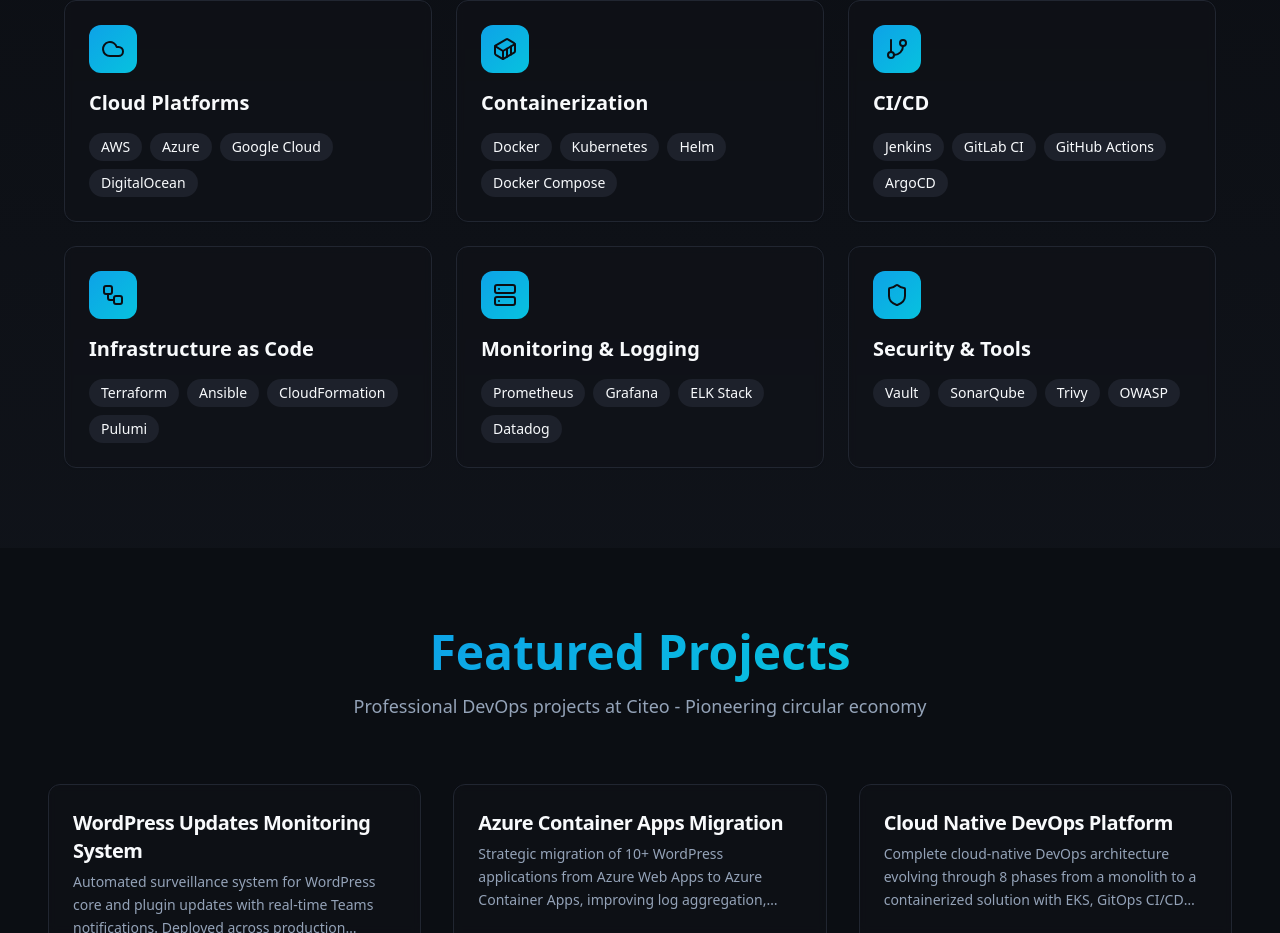
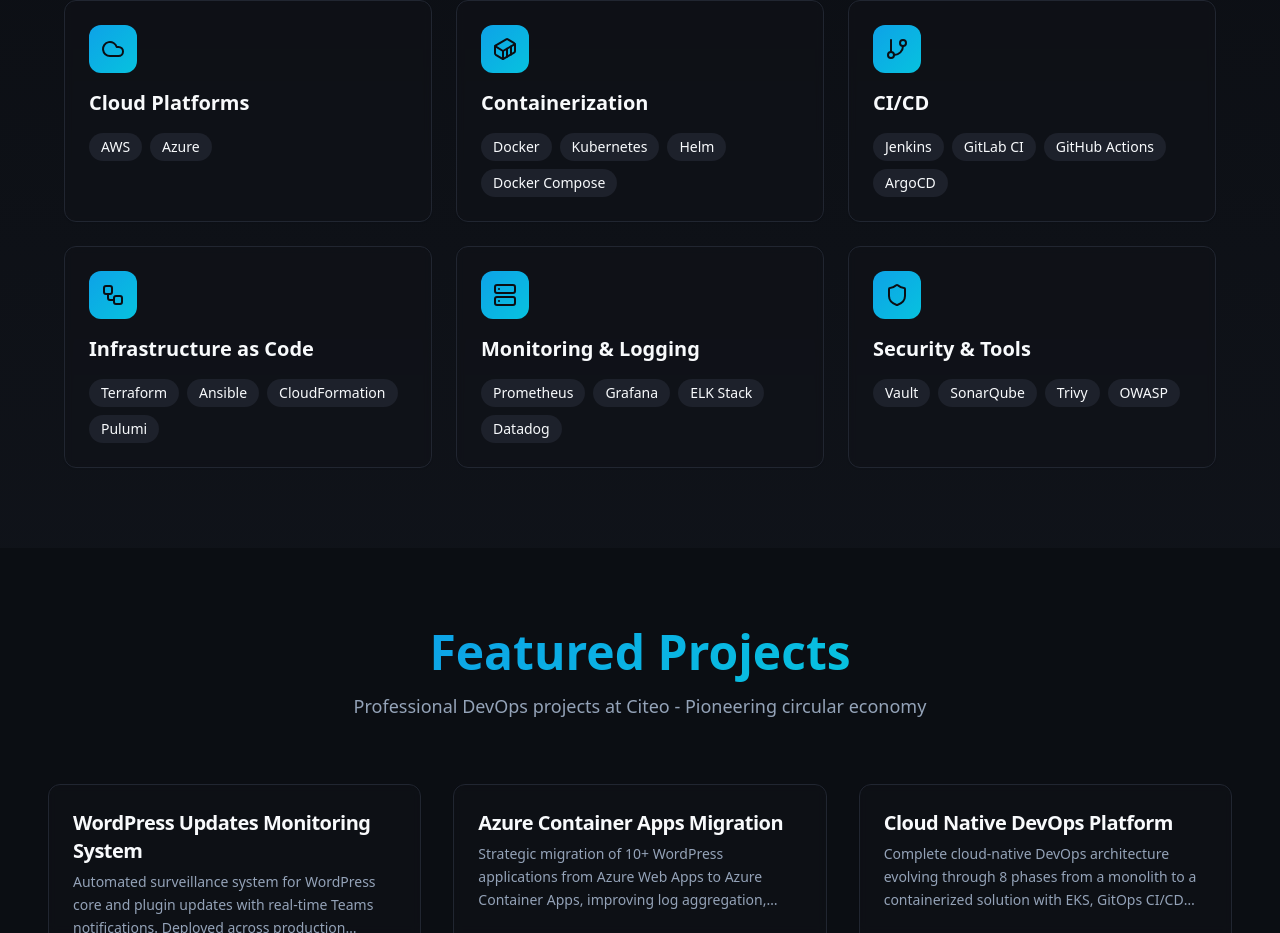
Before and after one commit to hachimmm/portfolio-hachim, a React (Vite) app: page / in a window 1280 px wide. Shown: the part 1036-1969 px from the top of the page. Built offline with nearby package versions, Linux system fonts and the light colour scheme; the HTML template or start-up script is replaced by a standard one.

Commit message:
Remove cloud providers from skills

```diff
--- a/src/components/Skills.tsx
+++ b/src/components/Skills.tsx
@@ -44,7 +44,7 @@ const Skills = () => {
     {
       icon: Cloud,
       title: t.cloudPlatforms,
-      items: ["AWS", "Azure", "Google Cloud", "DigitalOcean"],
+      items: ["AWS", "Azure"],
     },
     {
       icon: Container,
```
